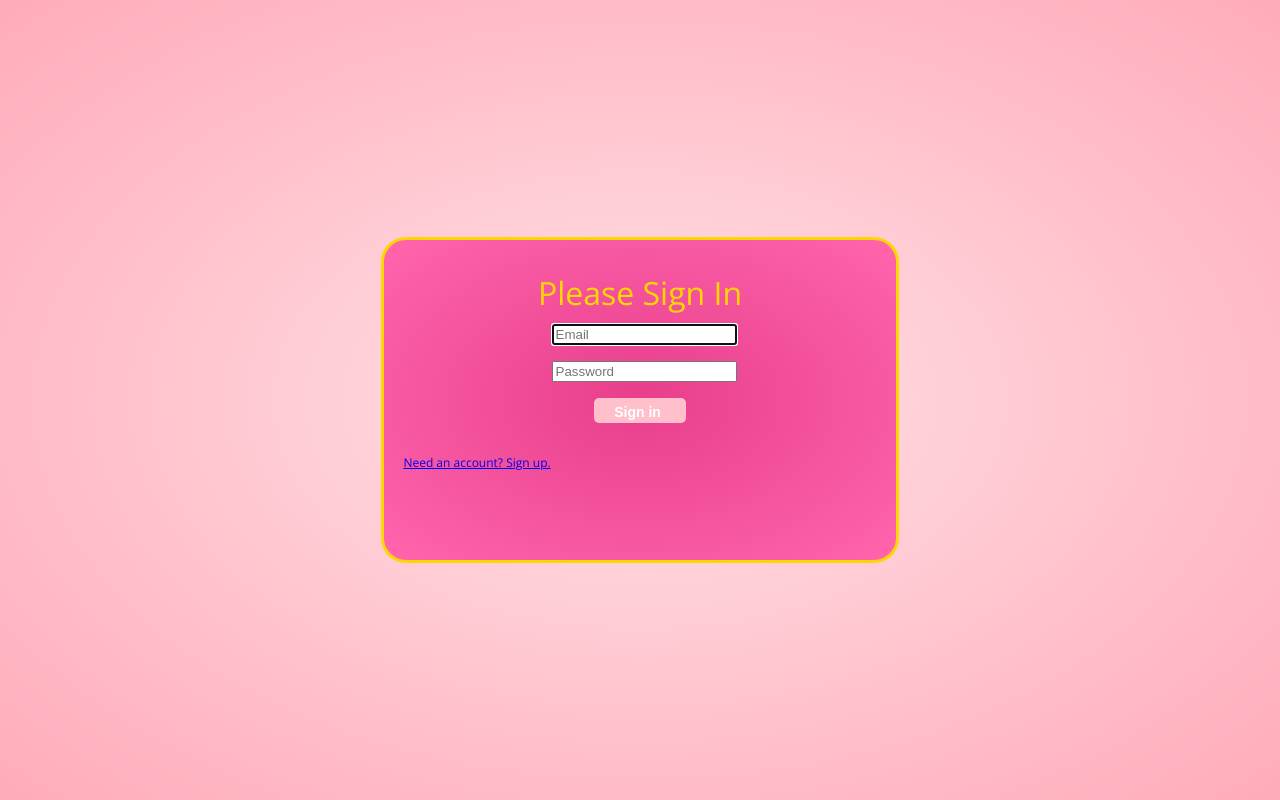
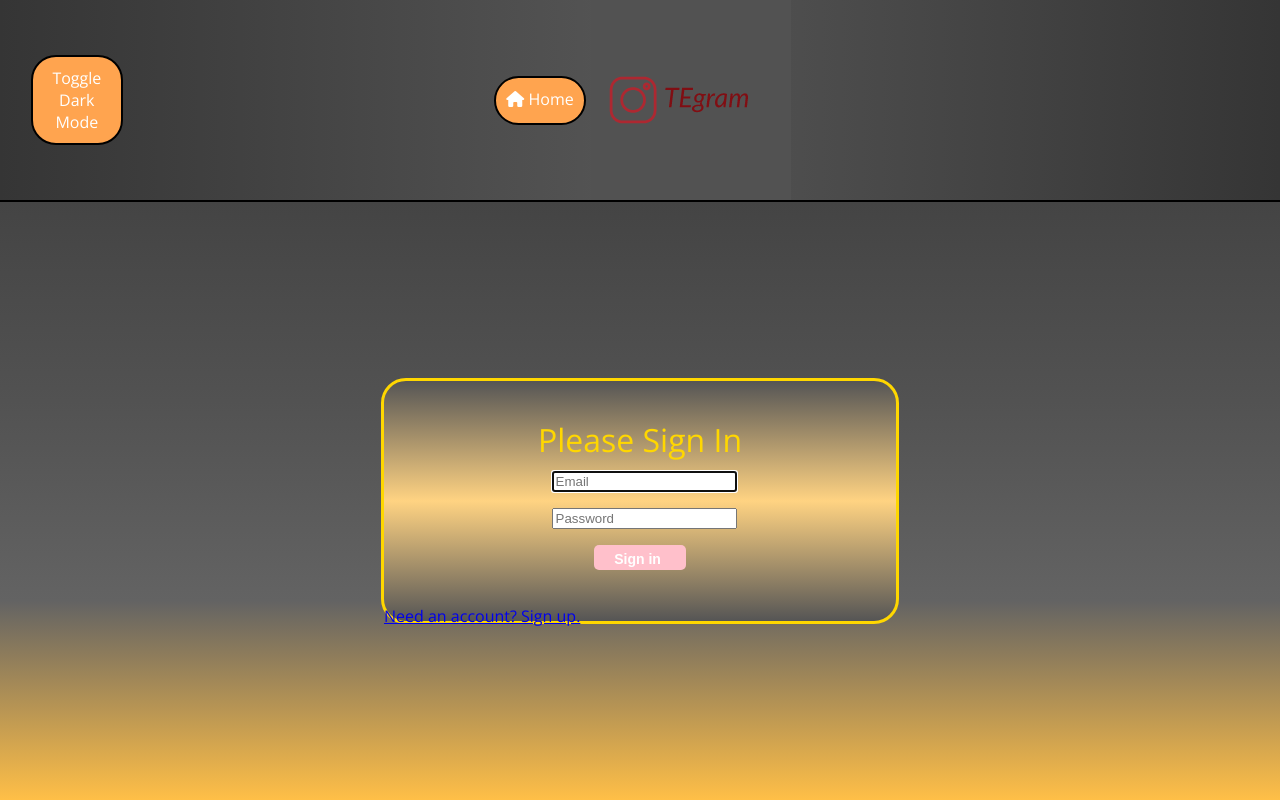
Before and after one commit to mioaTE/final-capstone, a Vue app in the folder vue/: page /login in a window 1280 px wide. Built offline with nearby package versions, Linux system fonts and the light colour scheme; some icons are missing.

Commit message:
pushing to pull upload picture

```diff
--- a/vue/src/components/UserPost.vue
+++ b/vue/src/components/UserPost.vue
@@ -42,7 +42,7 @@ export default {
 </script>
 
 <style>
-.lightmode div{
+.lightmode #carousel div{
     height: 100%;
   width: 100%;
 }
@@ -71,6 +71,9 @@ height: 75%;
 width: 100%;
 }
 .lightmode #PostHeader{
+  display: flex;
+  justify-content: flex-start;
+  align-items: center;
   height: 15%;
   background-image: linear-gradient(to right, rgb(255, 110, 134), rgb(255, 135, 155));
 }
@@ -94,17 +97,20 @@ width: 100%;
 }
 
 
-.darkmode div{
+.darkmode #carousel div{
     height: 100%;
-  width: 100%;
+    width: 100%;
 }
 .darkmode #UserPicture{
 height: 75%;
 width: 100%;
 }
 .darkmode #PostHeader{
+    display: flex;
+  justify-content: flex-start;
+  align-items: center;
   height: 15%;
-background-image: linear-gradient(to top,rgb(82, 82, 82), rgb(255, 191, 71) );
+background-image: linear-gradient(to right, rgb(255, 191, 71),rgb(82, 82, 82) );
 }
 
 .darkmode #ProfilePicture{
@@ -122,7 +128,7 @@ background-image: linear-gradient(to top,rgb(82, 82, 82), rgb(255, 191, 71) );
 }
 .darkmode #InteractionPanel{
   height: 10%;
-background-image: linear-gradient(to top,rgb(99, 99, 99), rgb(255, 191, 71) );
+background-image: linear-gradient(to right, rgb(255, 191, 71),rgb(82, 82, 82) );
 }
 
 
--- a/vue/src/store/index.js
+++ b/vue/src/store/index.js
@@ -68,7 +68,7 @@ export default new Vuex.Store({
       },
       {
         id: 9,
-        username: "Forest Gump"
+        username: "Forrest Gump"
       }
 
     ]
--- a/vue/src/views/Home.vue
+++ b/vue/src/views/Home.vue
@@ -76,6 +76,6 @@ export default {
 }
 
   .darkmode {
- background-image: linear-gradient(to top, rgb(255, 191, 71) ,rgb(99, 99, 99),rgb(82, 82, 82));
+ background-image: linear-gradient(to bottom, rgb(65, 65, 65),rgb(83, 83, 83),rgb(255, 163, 78) );
   }
 </style>
--- a/vue/src/views/Login.vue
+++ b/vue/src/views/Login.vue
@@ -1,8 +1,10 @@
 <template>
-  <div id="login" class="text-center">
+  <div :class="$store.state.isDark ? 'darkmode' : 'lightmode'" id="login" class="text-center" >
     <link href='https://fonts.googleapis.com/css?family=Open+Sans:400,300,300italic,400italic,600' rel='stylesheet' type='text/css'>
     <link href="//netdna.bootstrapcdn.com/font-awesome/3.1.1/css/font-awesome.css" rel="stylesheet">
-    <form @submit.prevent="login">
+    <nav-bar :class="$store.state.isDark ? 'darkmode' : 'lightmode'" id="navbar"/>
+    <section :class="$store.state.isDark ? 'darkmode' : 'lightmode'" id="loginform">
+    <form :class="$store.state.isDark ? 'darkmode' : 'lightmode'" @submit.prevent="login">
       <h1>Please Sign In</h1>
       <div role="alert" v-if="invalidCredentials">
         Invalid email and password!
@@ -23,15 +25,19 @@
       <p>
       <router-link :to="{ name: 'register' }">Need an account? Sign up.</router-link></p>
     </form>
+    </section>
   </div>
 </template>
 
 <script>
+import NavBar from '../components/NavBar.vue';
 import authService from "../services/AuthService";
 
 export default {
   name: "login",
-  components: {},
+  components: {
+    NavBar
+  },
   data() {
     return {
       user: {
@@ -65,10 +71,23 @@ export default {
 </script>
 
 <style scoped>
+.lightmode {
+  background-image: radial-gradient(rgb(255, 225, 230), rgb(255, 171, 185)) ;
+
+}
+  .darkmode {
+ background-image: linear-gradient(to top, rgb(255, 191, 71) ,rgb(99, 99, 99),rgb(82, 82, 82),rgb(68, 68, 68));
+  }
+  .lightmode form{
+ background-image: radial-gradient(rgb(255, 143, 162), rgb(255, 136, 156)) ;
+  }
+  .darkmode form{
+background-image: linear-gradient(to bottom ,rgb(85, 85, 85),rgb(255, 211, 130),rgb(85, 85, 85));
+  }
 form {
   width: 40%;
   height: 40%;
-  background-image: radial-gradient(#e83e8c, #ff65ad) ;
+  background-image: radial-gradient( #ffa2cd,#ff62ab) ;
   font-family: 'Open Sans', sans-serif;
   max-height: 400px;
   border-style: solid;
@@ -84,14 +103,29 @@ label {
   margin-right: 0.5rem;
 }
 #login {
-  display: flex;
   background-image: radial-gradient(rgb(255, 225, 230), rgb(255, 171, 185)) ;
   color: gold;
-  justify-content: center;
   height: 100vh;
   width: 100vw;
+  display: grid;
+  grid-template-columns: 1fr;
+  grid-template-rows: 1fr 3fr;
+  grid-template-areas:
+    "navbar"
+    "login"
+}
+#navbar{
+  grid-area: navbar;
+  display: flex;
+  justify-content: center;
   align-items: center;
-
+  background: pink;
+}
+#loginform{
+  grid-area: login;
+  display: flex;
+  justify-content: center;
+  align-items: center;
 }
 h1 {
   font-size: 32px;
--- a/vue/src/views/Register.vue
+++ b/vue/src/views/Register.vue
@@ -109,7 +109,7 @@ form {
   align-items: center;
     width: 40%;
   height: 75%;
-  background-color: rgb(231, 104, 125);
+  background-color: pink;
   font-family:'Open Sans', sans-serif;
   border-style: solid;
   border-color: gold;
```
